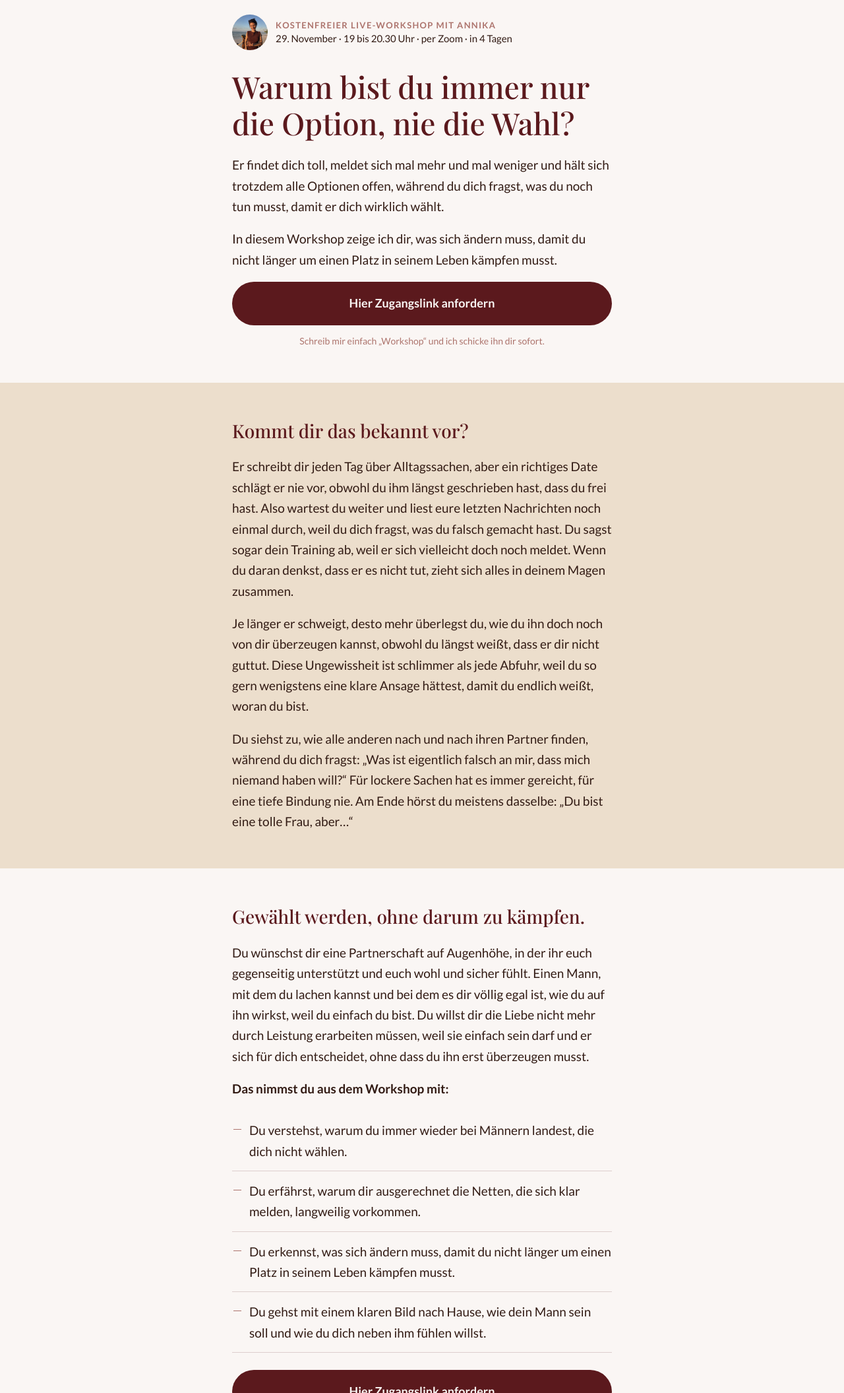
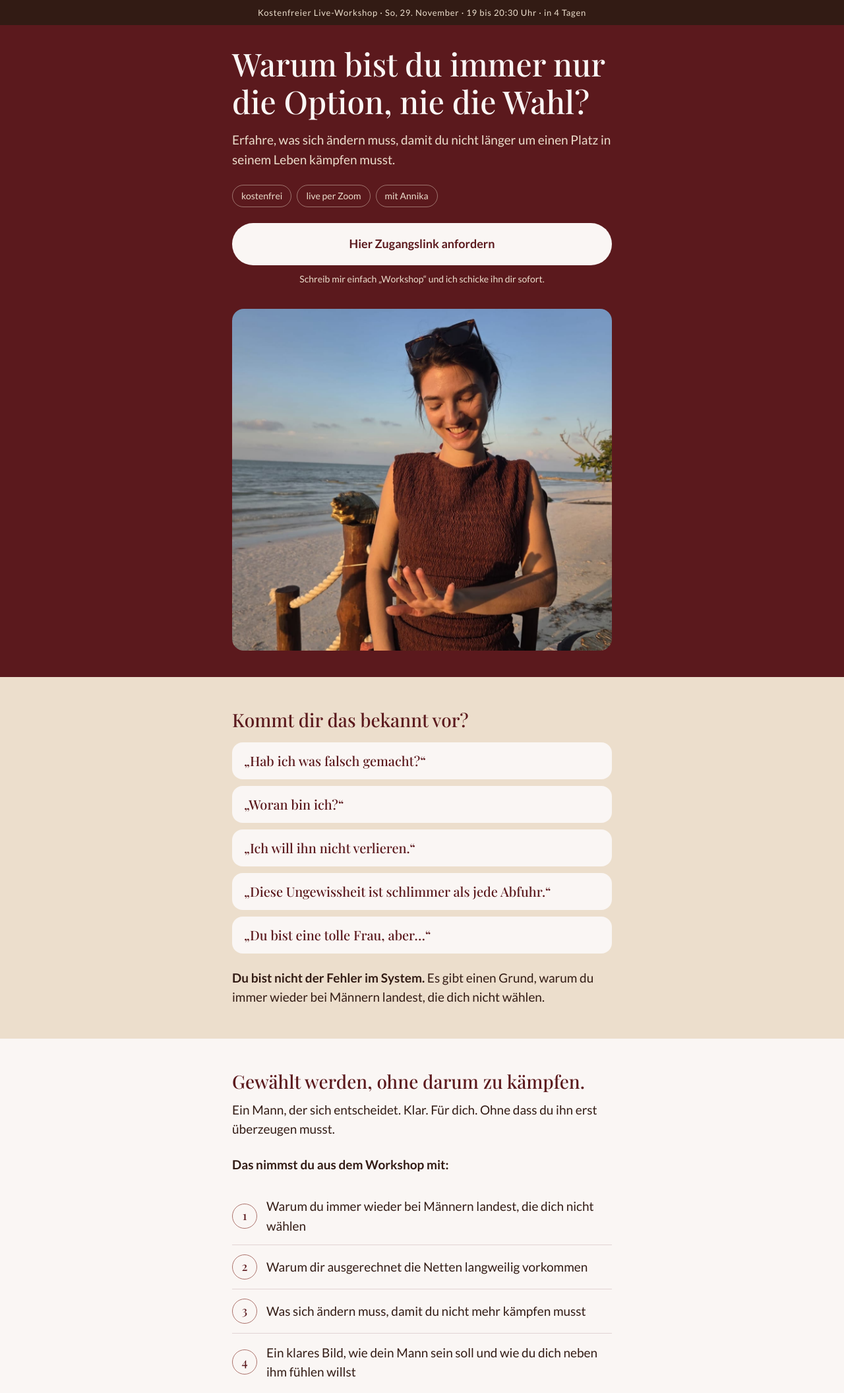
Before and after one commit to annikahiller91-gif/workshop, a plain HTML site: page index.html in a window 1280 px wide. Shown: the top 2111 px of the page at 66% size. Drawn offline with nearby package versions, Linux system fonts and the light colour scheme.

Commit message:
Seite gekürzt, mehr Optik, weniger Text

```diff
--- a/index.html
+++ b/index.html
@@ -4,7 +4,7 @@
 <meta charset="utf-8">
 <meta name="viewport" content="width=device-width, initial-scale=1">
 <title>Warum bist du immer nur die Option, nie die Wahl? | Kostenfreier Live-Workshop mit Annika</title>
-<meta name="description" content="Kostenfreier Live-Workshop am 29. November: Warum du für ihn nur die Option bleibst und was du ab morgen anders machst.">
+<meta name="description" content="Kostenfreier Live-Workshop am 29. November: Was sich ändern muss, damit du nicht länger um einen Platz in seinem Leben kämpfen musst.">
 <link rel="preconnect" href="https://fonts.googleapis.com">
 <link rel="preconnect" href="https://fonts.gstatic.com" crossorigin>
 <link href="https://fonts.googleapis.com/css2?family=Lato:wght@400;700&family=Playfair+Display:wght@500&display=swap" rel="stylesheet">
@@ -12,45 +12,65 @@
   :root{ --offwhite:#FAF6F4; --creme:#ECDECC; --muted:#AD746D; --dark-red:#5B191D; --choc:#321B14; }
   *{box-sizing:border-box;margin:0;padding:0}
   html{scroll-behavior:smooth}
-  body{background:var(--offwhite);color:var(--choc);font-family:'Lato',sans-serif;font-size:18px;line-height:1.65;-webkit-font-smoothing:antialiased}
+  body{background:var(--offwhite);color:var(--choc);font-family:'Lato',sans-serif;font-size:18px;line-height:1.55;-webkit-font-smoothing:antialiased}
   .wrap{max-width:620px;margin:0 auto;padding:0 22px}
-  h1,h2{font-family:'Playfair Display',serif;font-weight:500;line-height:1.2;color:var(--dark-red)}
-  h1{font-size:clamp(34px,9vw,46px);margin-bottom:20px}
-  h2{font-size:28px;margin-bottom:22px}
-  p{margin-bottom:18px}
-  section{padding:56px 0}
+  h1,h2{font-family:'Playfair Display',serif;font-weight:500;line-height:1.18}
+  h1{font-size:clamp(34px,9.6vw,48px);color:var(--offwhite);margin-bottom:16px}
+  h2{font-size:28px;color:var(--dark-red);margin-bottom:12px}
+  p{margin-bottom:14px}
+  section{padding:48px 0}
   .alt{background:var(--creme)}
+  .sub{margin-bottom:24px}
 
-  /* Kopf */
-  .hero{padding:22px 0 52px}
-  .who{display:flex;align-items:center;gap:12px;margin-bottom:28px;font-size:15px;line-height:1.35}
-  .who img{width:54px;height:54px;border-radius:50%;object-fit:cover;object-position:50% 22%}
-  .who b{display:block;color:var(--muted);letter-spacing:.1em;text-transform:uppercase;font-size:13px}
+  /* Kopf: dunkelrot */
+  .top{background:var(--dark-red);color:var(--offwhite);padding:0 0 40px}
+  .bar{background:var(--choc);color:var(--creme);text-align:center;font-size:13px;letter-spacing:.06em;padding:9px 12px}
+  .top .wrap{padding-top:30px}
+  .top p.lead{font-size:19px;color:var(--creme);margin-bottom:24px}
+  .facts{display:flex;flex-wrap:wrap;gap:8px;margin:0 0 24px}
+  .facts span{border:1px solid rgba(236,222,204,.45);color:var(--creme);border-radius:999px;font-size:14px;padding:5px 13px}
+  .top .photo{margin:34px 0 0;aspect-ratio:4/3.6}
 
   /* Button */
   .btn{display:block;text-align:center;background:var(--dark-red);color:var(--offwhite);text-decoration:none;font-weight:700;font-size:18px;padding:18px 26px;border-radius:999px;transition:background .2s;width:100%}
   .btn:hover{background:var(--choc)}
-  .note{font-size:14px;color:var(--muted);text-align:center;margin:12px 0 0}
+  .note{font-size:14px;color:var(--muted);text-align:center;margin:10px 0 0}
+  .top .btn,.final .btn{background:var(--offwhite);color:var(--dark-red)}
+  .top .btn:hover,.final .btn:hover{background:var(--creme)}
+  .top .note,.final .note{color:var(--creme)}
 
-  /* Listen und Fotos */
-  .list{list-style:none;margin:0 0 8px}
-  .list li{padding:14px 0 14px 26px;position:relative;border-bottom:1px solid rgba(91,25,29,.18)}
-  .list li:before{content:"";position:absolute;left:2px;top:28px;width:12px;height:1px;background:var(--muted)}
-  .mid{margin-top:26px}
-  .photo{width:100%;border-radius:18px;display:block;margin-bottom:28px;aspect-ratio:4/4.2;object-fit:cover;object-position:50% 40%}
+  /* Sätze der Frauen als Karten */
+  .chips{display:grid;gap:10px;margin:18px 0 22px}
+  .chip{background:var(--offwhite);border-radius:16px;padding:15px 18px;font-family:'Playfair Display',serif;font-size:20px;line-height:1.3;color:var(--dark-red)}
+
+  /* Nutzen als Zeilen */
+  .rows{list-style:none;margin:20px 0 0}
+  .rows li{display:grid;grid-template-columns:38px 1fr;gap:14px;align-items:center;padding:14px 0;border-bottom:1px solid rgba(91,25,29,.15)}
+  .rows li:last-child{border-bottom:0}
+  .rows b{width:38px;height:38px;border:1px solid var(--muted);border-radius:50%;display:grid;place-items:center;font-family:'Playfair Display',serif;font-weight:500;color:var(--dark-red);font-size:18px}
+  .mid{margin-top:22px}
+
+  /* Fotos */
+  .photo{width:100%;border-radius:18px;display:block;object-fit:cover;object-position:50% 35%}
 
   /* Stimmen: wischen */
   .shots{display:flex;align-items:center;gap:14px;overflow-x:auto;scroll-snap-type:x mandatory;scroll-padding-left:22px;padding:4px 22px 18px;margin:0 -22px;-webkit-overflow-scrolling:touch}
   .shots img{flex:0 0 82%;max-width:360px;height:auto;scroll-snap-align:start;border-radius:22px;box-shadow:0 6px 20px rgba(50,27,20,.12)}
   .swipe{font-size:14px;color:var(--muted);margin:0}
 
+  /* Über mich */
+  .about .photo{aspect-ratio:4/3.4;margin-bottom:22px}
+  details{margin-top:4px}
+  summary{cursor:pointer;color:var(--dark-red);font-weight:700;padding:6px 0;list-style:none}
+  summary::-webkit-details-marker{display:none}
+  summary:after{content:" +"}
+  details[open] summary:after{content:" –"}
+  details p:first-of-type{margin-top:12px}
+
   /* Abschluss */
-  .final{background:var(--dark-red);color:var(--offwhite)}
+  .final{background:var(--dark-red);color:var(--offwhite);text-align:center}
   .final h2{color:var(--offwhite)}
-  .final .btn{background:var(--offwhite);color:var(--dark-red)}
-  .final .btn:hover{background:var(--creme)}
-  .final .note{color:var(--creme)}
-  .final .photo{aspect-ratio:4/3.2}
+  .final .photo{aspect-ratio:4/3;margin-bottom:26px}
 
   /* Klebe-Button am Handy */
   .sticky{position:fixed;left:0;right:0;bottom:0;padding:12px 18px calc(12px + env(safe-area-inset-bottom));background:linear-gradient(to top,var(--offwhite) 70%,rgba(250,246,244,0));transform:translateY(110%);transition:transform .3s;z-index:10}
@@ -62,43 +82,46 @@
 <body>
 
 <script>
-  /* Ziel des Zugangslink-Buttons: hier an EINER Stelle ändern */
+  /* Ziel des Buttons: hier an EINER Stelle ändern */
   var ZUGANG_URL = "https://ig.me/m/annikahiller.dating";
 </script>
 
-<header class="hero">
+<header class="top">
+  <div class="bar" id="termin">Kostenfreier Live-Workshop · So, 29. November · 19 bis 20:30 Uhr</div>
   <div class="wrap">
-    <div class="who">
-      <img src="bilder/annika.jpg" alt="Annika">
-      <span><b>Kostenfreier Live-Workshop mit Annika</b><span id="termin">29. November · 19 bis 20.30 Uhr · per Zoom</span></span>
-    </div>
     <h1>Warum bist du immer nur die Option, nie die Wahl?</h1>
-    <p>Er findet dich toll, meldet sich mal mehr und mal weniger und hält sich trotzdem alle Optionen offen, während du dich fragst, was du noch tun musst, damit er dich wirklich wählt.</p>
-    <p>In diesem Workshop zeige ich dir, was sich ändern muss, damit du nicht länger um einen Platz in seinem Leben kämpfen musst.</p>
+    <p class="lead">Erfahre, was sich ändern muss, damit du nicht länger um einen Platz in seinem Leben kämpfen musst.</p>
+    <div class="facts"><span>kostenfrei</span><span>live per Zoom</span><span>mit Annika</span></div>
     <a class="btn js-zugang" href="#">Hier Zugangslink anfordern</a>
     <p class="note">Schreib mir einfach „Workshop“ und ich schicke ihn dir sofort.</p>
+    <img class="photo" src="bilder/annika.jpg" alt="Annika, lachend am Strand im Abendlicht">
   </div>
 </header>
 
 <section class="alt">
   <div class="wrap">
     <h2>Kommt dir das bekannt vor?</h2>
-    <p>Er schreibt dir jeden Tag über Alltagssachen, aber ein richtiges Date schlägt er nie vor, obwohl du ihm längst geschrieben hast, dass du frei hast. Also wartest du weiter und liest eure letzten Nachrichten noch einmal durch, weil du dich fragst, was du falsch gemacht hast. Du sagst sogar dein Training ab, weil er sich vielleicht doch noch meldet. Wenn du daran denkst, dass er es nicht tut, zieht sich alles in deinem Magen zusammen.</p>
-    <p>Je länger er schweigt, desto mehr überlegst du, wie du ihn doch noch von dir überzeugen kannst, obwohl du längst weißt, dass er dir nicht guttut. Diese Ungewissheit ist schlimmer als jede Abfuhr, weil du so gern wenigstens eine klare Ansage hättest, damit du endlich weißt, woran du bist.</p>
-    <p style="margin-bottom:0">Du siehst zu, wie alle anderen nach und nach ihren Partner finden, während du dich fragst: „Was ist eigentlich falsch an mir, dass mich niemand haben will?“ Für lockere Sachen hat es immer gereicht, für eine tiefe Bindung nie. Am Ende hörst du meistens dasselbe: „Du bist eine tolle Frau, aber…“</p>
+    <div class="chips">
+      <div class="chip">„Hab ich was falsch gemacht?“</div>
+      <div class="chip">„Woran bin ich?“</div>
+      <div class="chip">„Ich will ihn nicht verlieren.“</div>
+      <div class="chip">„Diese Ungewissheit ist schlimmer als jede Abfuhr.“</div>
+      <div class="chip">„Du bist eine tolle Frau, aber…“</div>
+    </div>
+    <p style="margin-bottom:0"><b>Du bist nicht der Fehler im System.</b> Es gibt einen Grund, warum du immer wieder bei Männern landest, die dich nicht wählen.</p>
   </div>
 </section>
 
 <section>
   <div class="wrap">
     <h2>Gewählt werden, ohne darum zu kämpfen.</h2>
-    <p>Du wünschst dir eine Partnerschaft auf Augenhöhe, in der ihr euch gegenseitig unterstützt und euch wohl und sicher fühlt. Einen Mann, mit dem du lachen kannst und bei dem es dir völlig egal ist, wie du auf ihn wirkst, weil du einfach du bist. Du willst dir die Liebe nicht mehr durch Leistung erarbeiten müssen, weil sie einfach sein darf und er sich für dich entscheidet, ohne dass du ihn erst überzeugen musst.</p>
-    <p><b>Das nimmst du aus dem Workshop mit:</b></p>
-    <ul class="list">
-      <li>Du verstehst, warum du immer wieder bei Männern landest, die dich nicht wählen.</li>
-      <li>Du erfährst, warum dir ausgerechnet die Netten, die sich klar melden, langweilig vorkommen.</li>
-      <li>Du erkennst, was sich ändern muss, damit du nicht länger um einen Platz in seinem Leben kämpfen musst.</li>
-      <li>Du gehst mit einem klaren Bild nach Hause, wie dein Mann sein soll und wie du dich neben ihm fühlen willst.</li>
+    <p class="sub">Ein Mann, der sich entscheidet. Klar. Für dich. Ohne dass du ihn erst überzeugen musst.</p>
+    <p style="margin-bottom:0"><b>Das nimmst du aus dem Workshop mit:</b></p>
+    <ul class="rows">
+      <li><b>1</b><span>Warum du immer wieder bei Männern landest, die dich nicht wählen</span></li>
+      <li><b>2</b><span>Warum dir ausgerechnet die Netten langweilig vorkommen</span></li>
+      <li><b>3</b><span>Was sich ändern muss, damit du nicht mehr kämpfen musst</span></li>
+      <li><b>4</b><span>Ein klares Bild, wie dein Mann sein soll und wie du dich neben ihm fühlen willst</span></li>
     </ul>
     <div class="mid">
       <a class="btn js-zugang" href="#">Hier Zugangslink anfordern</a>
@@ -109,7 +132,7 @@
 
 <section class="alt">
   <div class="wrap">
-    <h2>Das haben Teilnehmerinnen mir nach dem Workshop geschrieben.</h2>
+    <h2>Das haben Teilnehmerinnen geschrieben.</h2>
     <div class="shots">
       <img src="bilder/stimme-1.jpg" alt="Nachricht einer Teilnehmerin: Das mit dem Hinterherrennen hat gerade richtig gesessen." loading="lazy">
       <img src="bilder/stimme-2.jpg" alt="Nachricht einer Teilnehmerin: Das mit den nicht verfügbaren Männern war SO ein Aha-Moment." loading="lazy">
@@ -122,17 +145,20 @@
   </div>
 </section>
 
-<section>
+<section class="about">
   <div class="wrap">
     <img class="photo" src="bilder/annika-nik-1.jpg" alt="Annika und Nik lachend auf einer Liege">
     <h2>Ich weiß, wie sich das anfühlt.</h2>
     <p>Fast 10 Jahre war ich Single. Ich machte Karriere, verdiente gutes Geld, bereiste Kuba, Südafrika und Marokko und liebte Brunch-Dates mit meinen Mädls. Aber sobald ich einen Mann toll fand, war von der selbstbewussten Annika plötzlich nicht mehr viel übrig.</p>
-    <p>Ich wartete auf Nachrichten, analysierte Antworten und sagte sogar mein heiliges Tanztraining ab, wenn er spontan Zeit hatte. Zog er sich zurück, brach für mich eine Welt zusammen. Tagelang fragte ich mich, was mit mir nicht stimmt. Fürs Bett war ich wohl gut genug, aber für mehr reichte es nie.</p>
-    <p>Dabei hatte ich unzählige Bücher über Datingpsychologie gelesen, Podcasts gehört und war sogar in Therapie. Warum bekam ich ausgerechnet das nicht hin?</p>
-    <p>Irgendwann hörte ich auf, ständig zu überlegen, wie ich einen Mann von mir überzeugen kann, und fing an, mich mit mir selbst auseinanderzusetzen. Plötzlich interessierten sich Männer für mich, die ich früher vermutlich aussortiert hätte.</p>
-    <p>Heute bin ich mit Nik verlobt. Er bemüht sich bis heute um Dates, ich weiß immer, woran ich bin und kann einfach ich selbst sein. Selbst als ich beim dritten oder vierten Date plötzlich weinen musste, nahm er mich ganz selbstverständlich in den Arm. Ich bin nie zu viel oder zu wenig, sondern für ihn perfekt.</p>
-    <p>Und weißt du was? Ohne meine Veränderung hätte ich Nik wahrscheinlich wegen des „fehlenden Funkens“ aussortiert.</p>
-    <p style="margin-bottom:0">Heute helfe ich Frauen, die beim Dating genau dort feststecken, wo ich jahrelang war. Und darum geht es in diesem Workshop.</p>
+    <details>
+      <summary>Meine ganze Geschichte lesen</summary>
+      <p>Ich wartete auf Nachrichten, analysierte Antworten und sagte sogar mein heiliges Tanztraining ab, wenn er spontan Zeit hatte. Zog er sich zurück, brach für mich eine Welt zusammen. Tagelang fragte ich mich, was mit mir nicht stimmt. Fürs Bett war ich wohl gut genug, aber für mehr reichte es nie.</p>
+      <p>Dabei hatte ich unzählige Bücher über Datingpsychologie gelesen, Podcasts gehört und war sogar in Therapie. Warum bekam ich ausgerechnet das nicht hin?</p>
+      <p>Irgendwann hörte ich auf, ständig zu überlegen, wie ich einen Mann von mir überzeugen kann, und fing an, mich mit mir selbst auseinanderzusetzen. Plötzlich interessierten sich Männer für mich, die ich früher vermutlich aussortiert hätte.</p>
+      <p>Heute bin ich mit Nik verlobt. Er bemüht sich bis heute um Dates, ich weiß immer, woran ich bin und kann einfach ich selbst sein. Selbst als ich beim dritten oder vierten Date plötzlich weinen musste, nahm er mich ganz selbstverständlich in den Arm. Ich bin nie zu viel oder zu wenig, sondern für ihn perfekt.</p>
+      <p>Und weißt du was? Ohne meine Veränderung hätte ich Nik wahrscheinlich wegen des „fehlenden Funkens“ aussortiert.</p>
+      <p>Heute helfe ich Frauen, die beim Dating genau dort feststecken, wo ich jahrelang war. Und darum geht es in diesem Workshop.</p>
+    </details>
   </div>
 </section>
 
@@ -140,8 +166,9 @@
   <div class="wrap">
     <img class="photo" src="bilder/annika-nik-2.jpg" alt="Annika und Nik auf dem Sofa">
     <h2>Sei am 29. November dabei.</h2>
-    <p>Tippe auf den Button und schreib mir im Chat einfach „Workshop“. Ich schicke dir den Zugangslink sofort.</p>
+    <p>Kostenfrei, live per Zoom, am Sonntag von 19 bis 20:30 Uhr.</p>
     <a class="btn js-zugang" href="#">Hier Zugangslink anfordern</a>
+    <p class="note">Schreib mir einfach „Workshop“ und ich schicke ihn dir sofort.</p>
   </div>
 </section>
 
@@ -163,14 +190,14 @@
     var heute = new Date(); heute.setHours(0,0,0,0);
     var tage = Math.round((new Date(2026,10,29) - heute) / 86400000);
     var el = document.getElementById('termin');
-    if (tage > 1) el.textContent = '29. November · 19 bis 20.30 Uhr · per Zoom · in ' + tage + ' Tagen';
-    else if (tage === 1) el.textContent = 'Morgen, 29. November · 19 bis 20.30 Uhr · per Zoom';
-    else if (tage === 0) el.textContent = 'Heute · 19 bis 20.30 Uhr · per Zoom';
+    if (tage > 1) el.textContent = 'Kostenfreier Live-Workshop · So, 29. November · 19 bis 20:30 Uhr · in ' + tage + ' Tagen';
+    else if (tage === 1) el.textContent = 'Kostenfreier Live-Workshop · Morgen, 19 bis 20:30 Uhr';
+    else if (tage === 0) el.textContent = 'Kostenfreier Live-Workshop · Heute, 19 bis 20:30 Uhr';
   })();
 
   /* Klebe-Button: nur zeigen, wenn kein anderer Button sichtbar ist */
   var st = document.getElementById('sticky');
-  var festeButtons = document.querySelectorAll('.hero .btn, .mid .btn, .final .btn');
+  var festeButtons = document.querySelectorAll('.top .btn, .mid .btn, .final .btn');
   function upd(){
     var sichtbar = false;
     festeButtons.forEach(function(b){
```
